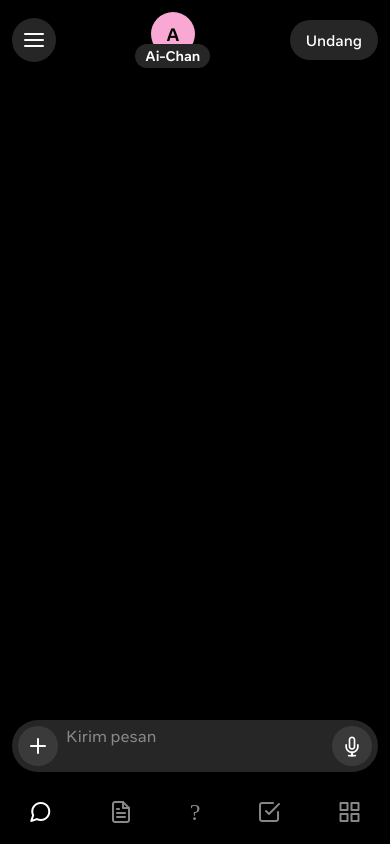
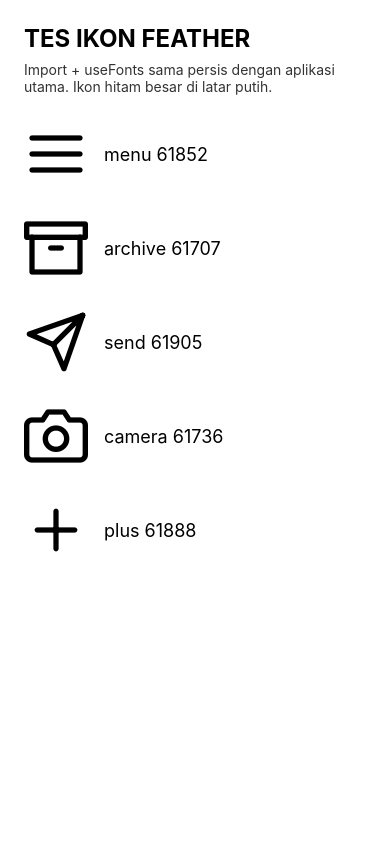
Before and after one commit to faridmuse/muse-like-app, a React Native app: screen / in a window 390 px wide. Built offline with nearby package versions, Linux system fonts and the light colour scheme.

Commit message:
TEST ONLY: layar tes ikon Feather (import + useFonts sama persis), package terpisah
Sementara: dikembalikan ke UI asli setelah hasil tes Farid.

```diff
--- a/App.js
+++ b/App.js
@@ -81,23 +81,29 @@ export default function App() {
     outputRange: [0, SIDEBAR_WIDTH],
   });
 
+  // TEST ONLY: layar tes ikon — jalur muat font SAMA PERSIS dengan aplikasi
+  // utama (import Feather + useFonts ...Feather.font di atas tidak diubah).
+  // Yang diganti hanya apa yang dirender: lima ikon Feather besar di latar
+  // putih dengan label, tanpa layout/sidebar/tabbar, supaya tidak ada
+  // perancu warna/ukuran/layout. Dikembalikan ke UI asli setelah hasil tes.
   return (
-    <View style={styles.root} onLayout={hideSplash}>
-      <StatusBar style="light" />
-      <Sidebar />
-      <Animated.View style={[styles.main, { transform: [{ translateX }] }]}>
-        <ChatHeader onMenuPress={() => setSidebarOpen((v) => !v)} />
-        <ScrollView style={styles.messages} contentContainerStyle={styles.messagesContent}>
-          {messages.map((m) => (
-            <View key={m.id} style={styles.bubble}>
-              <Text style={styles.bubbleText}>{m.text}</Text>
-            </View>
-          ))}
-        </ScrollView>
-        <Composer onSend={handleSend} />
-        <TabBar />
-      </Animated.View>
-    </View>
+    <ScrollView style={testStyles.root} contentContainerStyle={testStyles.content} onLayout={hideSplash}>
+      <StatusBar style="dark" />
+      <Text style={testStyles.title}>TES IKON FEATHER</Text>
+      <Text style={testStyles.note}>Import + useFonts sama persis dengan aplikasi utama. Ikon hitam besar di latar putih.</Text>
+      {[
+        { name: 'menu', label: 'menu 61852' },
+        { name: 'archive', label: 'archive 61707' },
+        { name: 'send', label: 'send 61905' },
+        { name: 'camera', label: 'camera 61736' },
+        { name: 'plus', label: 'plus 61888' },
+      ].map((it) => (
+        <View key={it.name} style={testStyles.row}>
+          <Feather name={it.name} size={64} color="#000" />
+          <Text style={testStyles.label}>{it.label}</Text>
+        </View>
+      ))}
+    </ScrollView>
   );
 }
 
@@ -117,3 +123,13 @@ const styles = StyleSheet.create({
   },
   bubbleText: { color: '#fff', fontSize: 16, fontFamily: 'OptimisticApp' },
 });
+
+// TEST ONLY: gaya layar tes ikon (lihat return di atas).
+const testStyles = StyleSheet.create({
+  root: { flex: 1, backgroundColor: '#fff' },
+  content: { padding: 24 },
+  title: { color: '#000', fontSize: 24, fontWeight: 'bold', marginBottom: 8 },
+  note: { color: '#333', fontSize: 14, marginBottom: 24 },
+  row: { flexDirection: 'row', alignItems: 'center', marginBottom: 24 },
+  label: { color: '#000', fontSize: 18, marginLeft: 16 },
+});
--- a/app.json
+++ b/app.json
@@ -1,6 +1,6 @@
 {
   "expo": {
-    "name": "muse-like-app",
+    "name": "Tes Ikon",
     "slug": "muse-like-app",
     "version": "1.0.0",
     "orientation": "portrait",
@@ -16,7 +16,7 @@
         "backgroundImage": "./assets/android-icon-background.png",
         "monochromeImage": "./assets/android-icon-monochrome.png"
       },
-      "package": "com.farid.muselike"
+      "package": "com.farid.muselike.test"
     },
     "web": {
       "favicon": "./assets/favicon.png"
```
